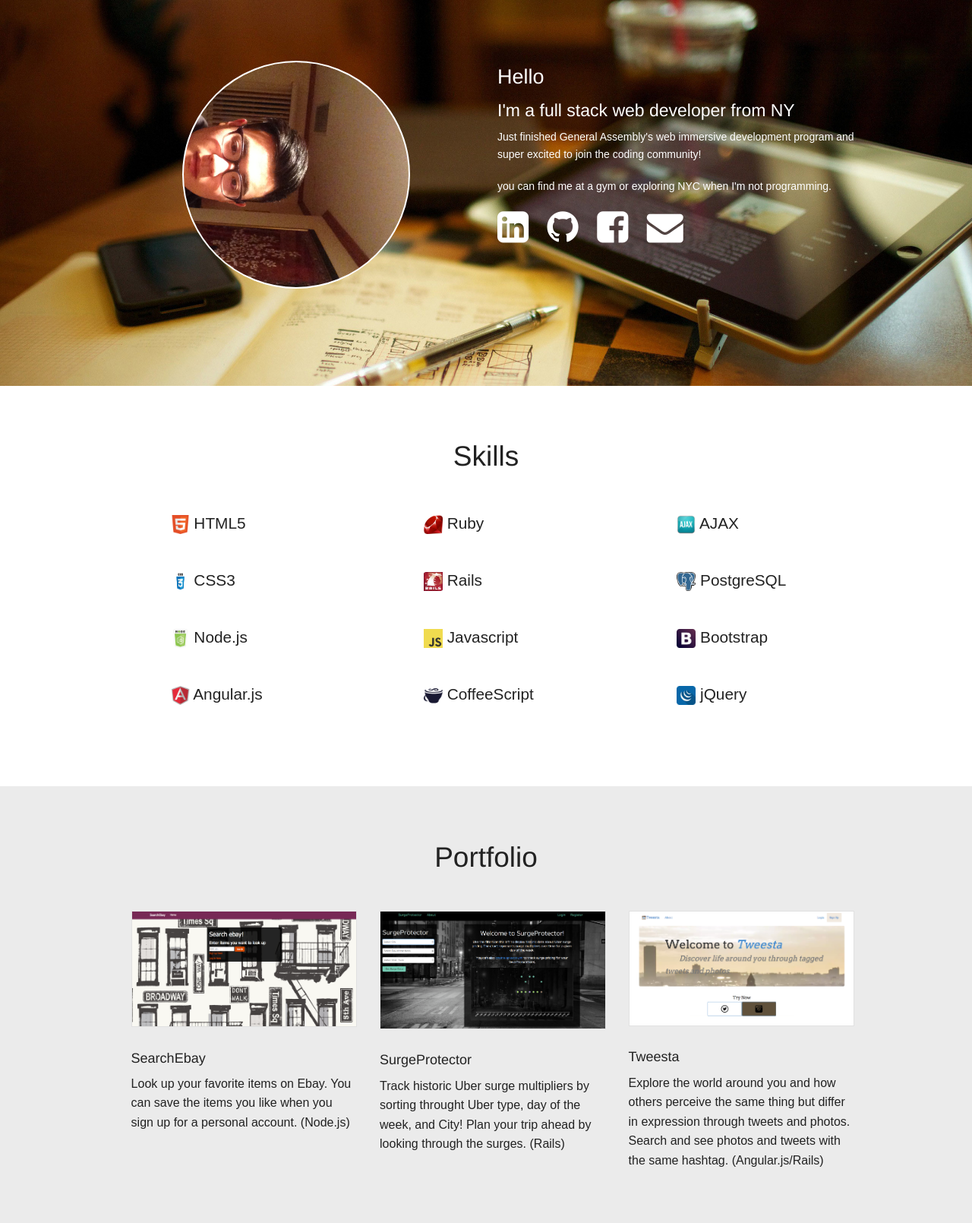
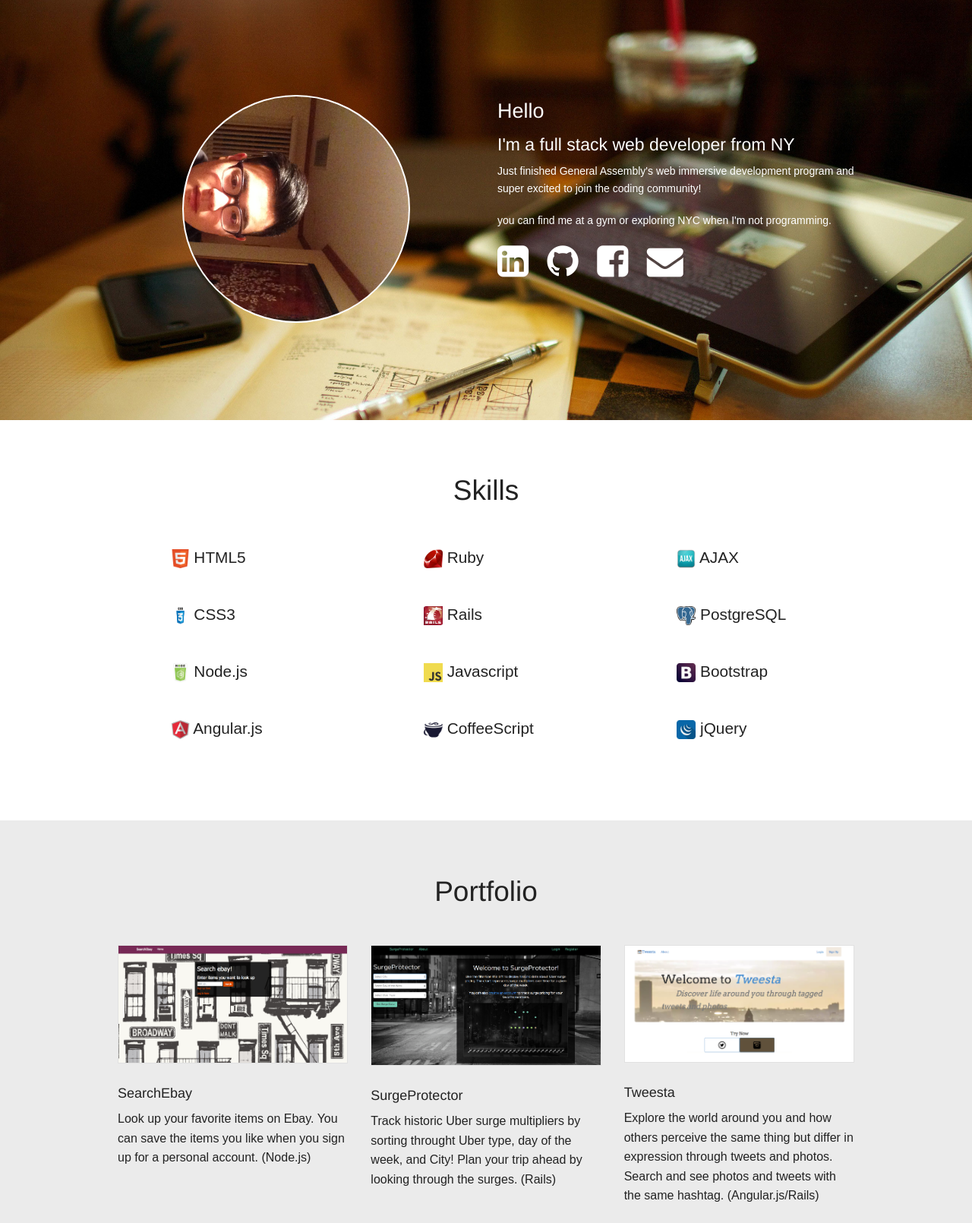
Before and after one commit to PAUCHOU/pauchou.github.io, a plain HTML site: page index.html in a window 1280 px wide. Shown: the part 48-1658 px from the top of the page at 76% size. Drawn offline with nearby package versions, Linux system fonts and the light colour scheme.

Commit message:
some mobile stuff

```diff
--- a/index.html
+++ b/index.html
@@ -8,13 +8,13 @@
   <link rel="stylesheet" href="font-awesome-4.2.0/css/font-awesome.css">
   <link href="stylesheet.css" type="text/css" rel="stylesheet" />
   <script src="foundation-5.4.6/js/vendor/modernizr.js"></script>
-  <script src="js/foundation/foundation.topbar.js"></script>
-  <script src="js/vendor/jquery.js"></script>
-  <script src="js/foundation.min.js"></script>
-  <script src="js/foundation/foundation.js"></script>
-  <script src="js/foundation/foundation.interchange.js"></script>
+  <script src="foundation-5.4.6/js/vendor/jquery.js"></script>
+  <script src="foundation-5.4.6/js/foundation.min.js"></script>
+  <script src="foundation-5.4.6/js/foundation/foundation.js"></script>
+  <script src="foundation-5.4.6/js/foundation/foundation.interchange.js"></script>
+  <script src="foundation-5.4.6/js/foundation/foundation.topbar.js"></script>
   <script src='bower_components/scrollReveal.js/dist/scrollReveal.js'></script>
-  <script src="//use.typekit.net/sog8lfz.js"></script>
+  <script src="http://use.typekit.net/sog8lfz.js"></script>
   <script>try{Typekit.load();}catch(e){}</script>
 </head>
 <body>
@@ -44,11 +44,12 @@
 
     <section class="sectiongrey" id="section1">
     <div class="row" id="about-row">
-      <div class="large-6 columns">
+      <panel>
+          <div class="small-12 large-6 columns">
             <div id="profile">
             </div>
           </div>
-      <div class="large-6 columns">
+          <div class="small-11 large-6 columns">
             <h3 class="aboutme">Hello</h3>
             <h4 class="aboutme">I'm a full stack web developer from NY</h4>
             <p>Just finished General Assembly's web immersive development program and super excited to join the coding community!
@@ -74,6 +75,7 @@
             </ul>
           </div>
         </div>
+      </panel>
     </section>
 
 
@@ -111,26 +113,26 @@
     <section class="sectiongrey" id="section3" data-sr="enter bottom move 20px over 0.6s">
       <div class="row" id="row3">
         <h2>Portfolio</h2>
-        <ul>
-          <li class="large-4 columns">
+        <div class="small-12 large-4 columns">
           <a href="http://searchebay.herokuapp.com" target="_blank"><img class="projectimg" src="foundation-5.4.6/img/searchebay.png"></a>
           <br><br>
           <h5>SearchEbay</h5>
           <p>Look up your favorite items on Ebay.  You can save the items you like when you sign up for a personal account. (Node.js)</p>
-          </li>
-          <li class="large-4 columns">
+        </div>
+        <div class="small-12 large-4 columns">
           <a href="http://surgeprotector.herokuapp.com" target="_blank"><img class="projectimg"src="foundation-5.4.6/img/surgeprotector.png"></a>
           <br><br>
           <h5>SurgeProtector</h5>
-            <p>Track historic Uber surge multipliers by sorting throught Uber type, day of the week, and City! Plan your trip ahead by looking through the surges. (Rails)</p>
-          </li>
-          <li class="large-4 columns">
+          <p>
+          Track historic Uber surge multipliers by sorting throught Uber type, day of the week, and City! Plan your trip ahead by looking through the surges. (Rails)
+          </p>
+        </div>
+        <div class="small-12 large-4 columns">
           <a href="http://tweesta.herokuapp.com" target="_blank"><img class="projectimg" src="foundation-5.4.6/img/tweesta.png"></a>
           <br><br>
           <h5>Tweesta</h5>
           <p>Explore the world around you and how others perceive the same thing but differ in expression through tweets and photos. Search and see photos and tweets with the same hashtag. (Angular.js/Rails)</p>
-          </li>
-        </ul>
+        </div>
       </div>
     </section>
 
```
Lines whose indentation alone changed are shown as unchanged.
